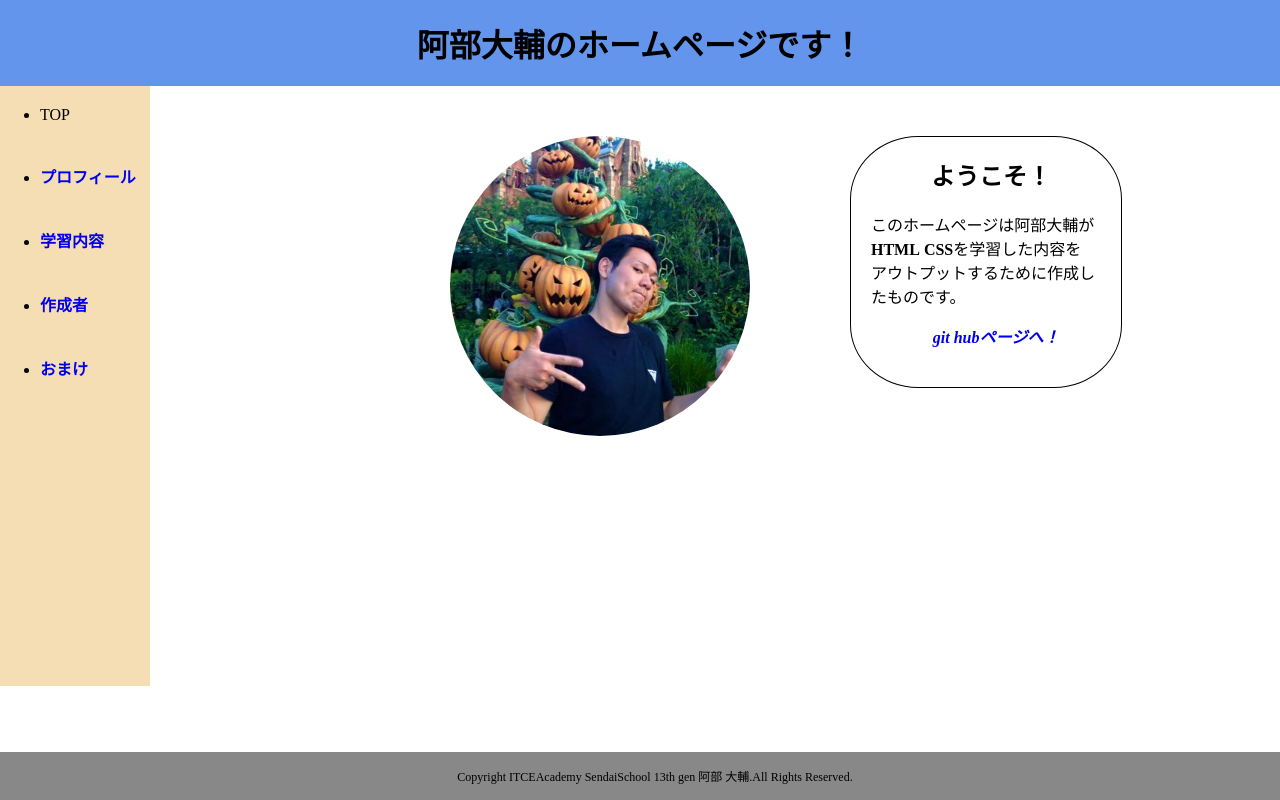
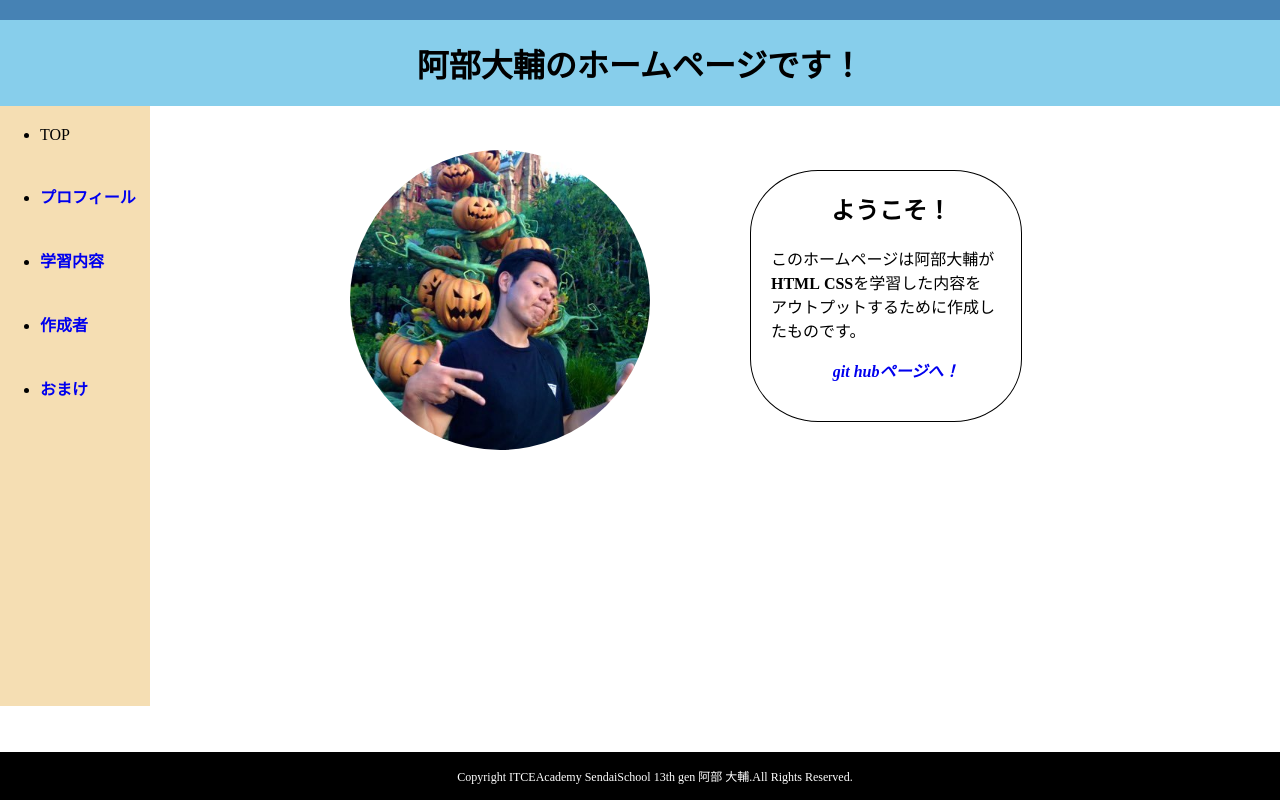
Before and after one commit to daisukeabe-0218/myhomepage_practice, a plain HTML site: page index.html in a window 1280 px wide. Shown: the top 800 px of the page. Drawn offline with Linux system fonts and the light colour scheme.

Commit message:
TOPページ編集完了しました。

```diff
--- a/styles.css
+++ b/styles.css
@@ -6,8 +6,11 @@ body {
       }
 
 header {
-    height: px;
-        background-color:cornflowerblue;
+    width: 100%;
+    height: 88px;
+    background-color:steelblue;
+    position: absolute;
+    top: 0;
 
     }
 
@@ -35,10 +38,12 @@ a:hover {
 a:visited {
         color: #000;
     }
+
 h1 {
     text-align: center;
-    padding: 20px;
-    margin-top: 0;
+    background: skyblue;
+    padding: 20px 0;
+    margin-top: 20px;
     margin-bottom: 0px;
 }
 
@@ -57,8 +62,8 @@ main {
     float: left;
     width: 300px;
     height: 300px;
-    margin-top: 50px;
-    margin-left: 300px;
+    margin-top: 150px;
+    margin-left: 350px;
     border-radius: 50% ;
 }
 
@@ -67,7 +72,7 @@ main {
     width: 250px;
     height: 250px;
     margin-left: 100px;
-    margin-top: 50px;
+    margin-top: 170px;
     border: 1px solid;
     border-radius:25%;
     padding-left: 20px;
@@ -84,7 +89,8 @@ main {
 footer{
     padding: 15px;
     width:100%;
-    background-color: #888;
+    background-color: #000;
+    color: #fff;
     text-align: center;
     font-size: 12px;
     position: absolute;
```
